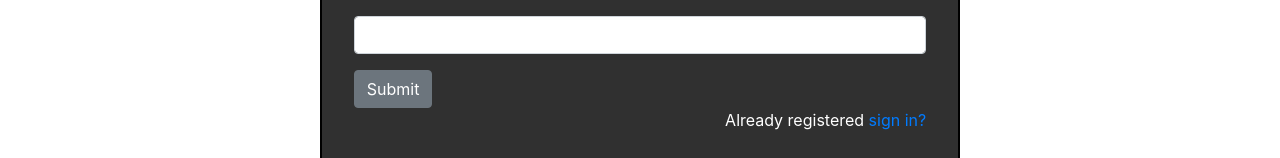
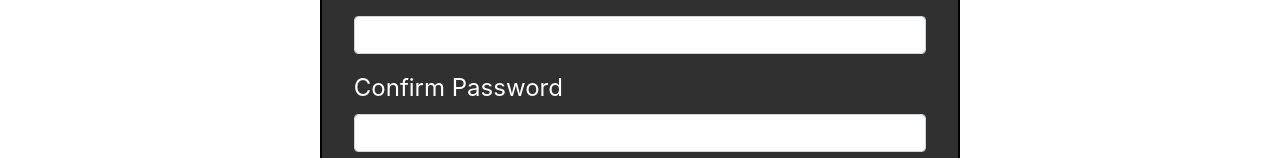
Before and after one commit to andrecolon/front-end, a React (Create React App) app in the folder client/a-marketplace/: page /signUp in a window 1280 px wide. Shown: the part 642-800 px from the top of the page. Built offline with nearby package versions, Linux system fonts and the light colour scheme.

Commit message:
signup changes

```diff
--- a/client/a-marketplace/src/components/SignUp.js
+++ b/client/a-marketplace/src/components/SignUp.js
@@ -61,6 +61,10 @@ const SignUp = () => {
                 <legend>Password</legend>
                 <Input type = 'password' name = 'password' value = {formData.password} onChange = {handleChange}/>
             </FormGroup>
+            <FormGroup>
+                <legend>Confirm Password</legend>
+                <Input type = 'password' name = 'password' value = {formData.password} onChange = {handleChange}/>
+            </FormGroup>
 
             <Button>Submit</Button>
 
```
